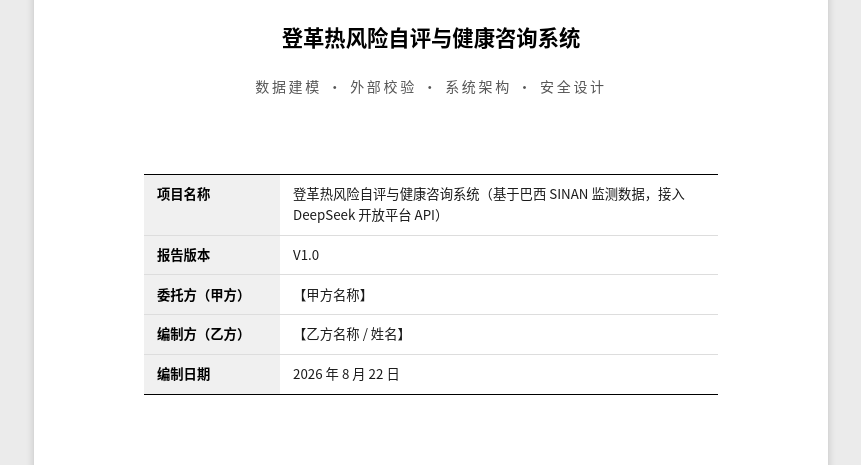
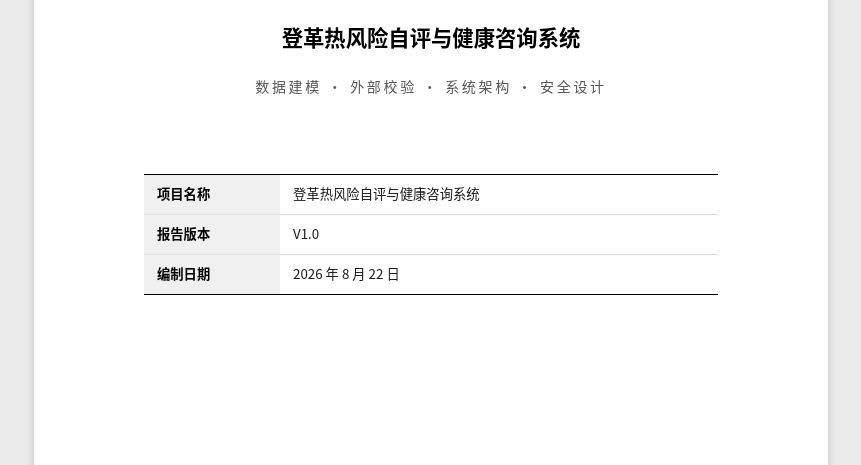
Before and after one commit to worldofjiayi/dengue-risk-prediction, a plain HTML site: page docs/项目报告.html in a window 1280 px wide. Shown: the part 335-800 px from the top of the page, without its empty margins (209-1070 px from the left). Drawn offline with Linux system fonts and the light colour scheme.

Commit message:
Trim the report cover: drop the client/contractor rows and the subtitle qualifier
The cover info table now carries just the project name, version, and
date. The client and contractor placeholder rows are gone, and the
parenthetical data-source note after the project name is removed.

Co-Authored-By: Claude Opus 5 <noreply@anthropic.com>

```diff
--- a/docs/项目报告.html
+++ b/docs/项目报告.html
@@ -173,10 +173,8 @@
     <div class="cover-line">数据建模 · 外部校验 · 系统架构 · 安全设计</div>
     <table class="covertab">
       <tbody>
-        <tr><td class="k">项目名称</td><td>登革热风险自评与健康咨询系统（基于巴西 SINAN 监测数据，接入 DeepSeek 开放平台 API）</td></tr>
+        <tr><td class="k">项目名称</td><td>登革热风险自评与健康咨询系统</td></tr>
         <tr><td class="k">报告版本</td><td>V1.0</td></tr>
-        <tr><td class="k">委托方（甲方）</td><td>【甲方名称】</td></tr>
-        <tr><td class="k">编制方（乙方）</td><td>【乙方名称 / 姓名】</td></tr>
         <tr><td class="k">编制日期</td><td>2026 年 8 月 22 日</td></tr>
       </tbody>
     </table>
```
Also changed, not shown: 1 other file.
